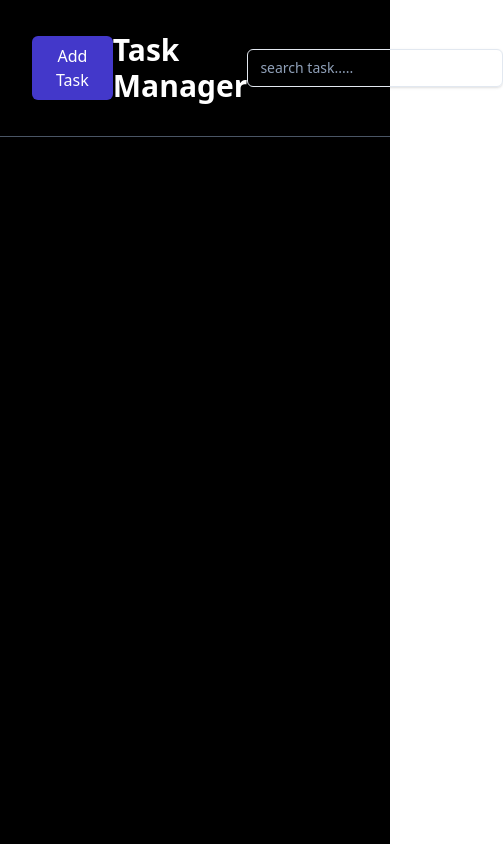
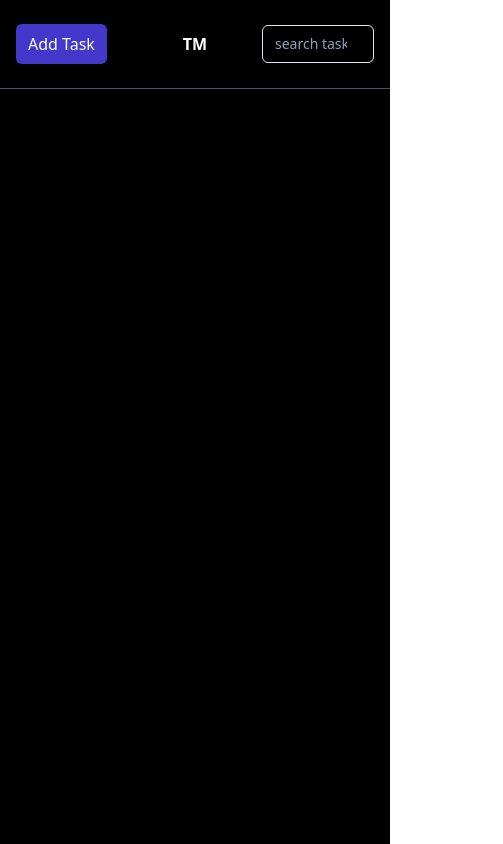
Before and after one commit to immanuellking/Task-manager-assessment, a React (Vite) app: page / in a window 390 px wide. Shown: the whole page, 503 px wide, since content can reach past the window. Built offline with nearby package versions, Linux system fonts and the light colour scheme.

Commit message:
feat:  mobile and tablet view for header done

```diff
--- a/src/components/layout/Header.tsx
+++ b/src/components/layout/Header.tsx
@@ -1,14 +1,17 @@
 export default function Header() {
   return (
-    <header className="border-b border-gray-600 p-8 flex justify-between items-center">
+    <header className="border-b border-gray-600 px-4 py-6 lg:p-8 flex justify-between items-center">
       <div className="flex-1">
-        <button className="bg-[#4338ca] text-white text-base font-medium px-6 py-2 rounded-md hover:opacity-90 cursor-pointer">
+        <button className="bg-[#4338ca] text-white text-base font-medium px-3 sm:px-6 py-2 rounded-md hover:opacity-90 cursor-pointer">
           Add Task
         </button>
       </div>
 
       <div className="flex-1 flex justify-center items-center">
-        <h1 className="text-white font-bold text-3xl m-0 p-0">Task Manager</h1>
+        <h1 className="text-white hidden sm:block font-semibold lg:font-bold text-2xl lg:text-3xl m-0 p-0">
+          Task Manager
+        </h1>
+        <h1 className="text-white sm:hidden block text-base font-semibold">TM</h1>
       </div>
 
       <div className="flex-1 flex justify-end">
@@ -16,7 +19,7 @@ export default function Header() {
           type="search"
           name="search_task"
           placeholder="search task....."
-          className="w-64 bg-transparent placeholder:text-slate-400 text-white text-sm border border-slate-200 rounded-md px-3 py-2 transition duration-300 ease focus:outline-none focus:border-slate-400 hover:border-slate-300 shadow-sm focus:shadow"
+          className="w-28 sm:w-48 lg:w-64 bg-transparent placeholder:text-slate-400 text-white text-sm border border-slate-200 rounded-md px-3 py-2 transition duration-300 ease focus:outline-none focus:border-slate-400 hover:border-slate-300 shadow-sm focus:shadow"
         />
       </div>
     </header>
```
